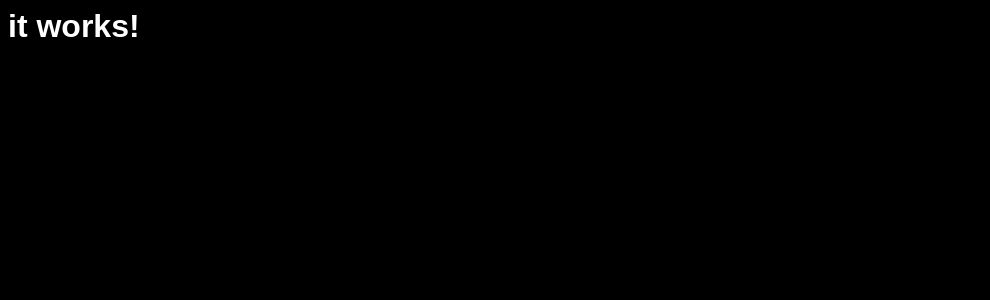
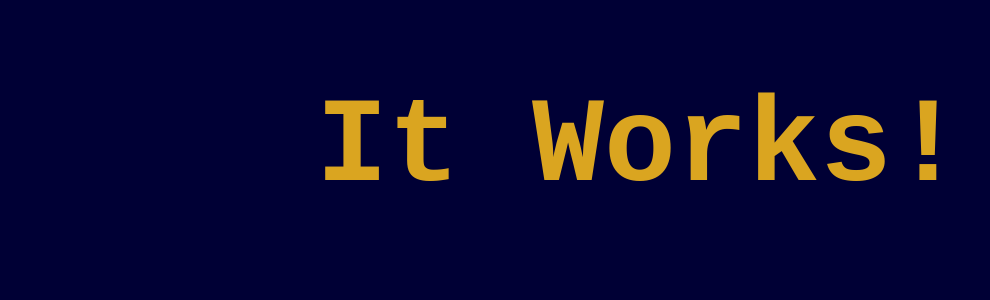
Before and after one commit to Omar-404-BlackOps/Tiny-Morse, a website: page src/index.html in a window 1280 px wide. Shown: the whole page, without its empty margins (0-990 px from the left). Drawn offline with Linux system fonts and the light colour scheme.

Commit message:
Changed Text Colors and Size

```diff
--- a/src/index.html
+++ b/src/index.html
@@ -1,10 +1,26 @@
+<!DOCTYPE html>
+<html lang="en">
+<head>
+  <meta charset="UTF-8">
+  <meta name="viewport" content="width=device-width, initial-scale=1.0">
+  <title>Morse It!</title>
+</head>
+
+
 <body>
-  <h1>it works!</h1>
+  <h1>It Works!</h1>
   <style>
-    body { background: black; color: white; font-family: sans-serif; }
+    body { background: #000035;
+    color: GoldenRod;
+    font: 60px Monospace;
+    text-align: center;
+
+  }
   </style>
   <script>
     const title = document.querySelector("h1");
     title.onclick = () => (title.textContent = "you clicked it");
   </script>
 </body>
+
+</html>
```
Also changed, not shown: dist/index.html, dist/uri.txt.
